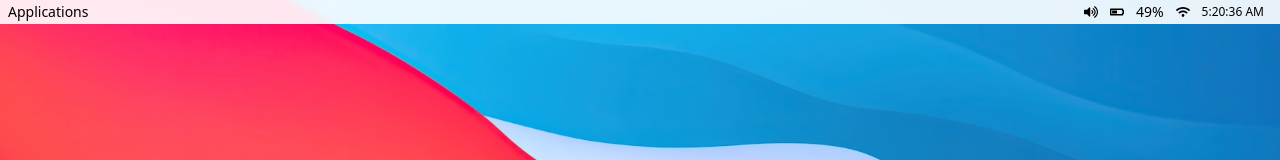
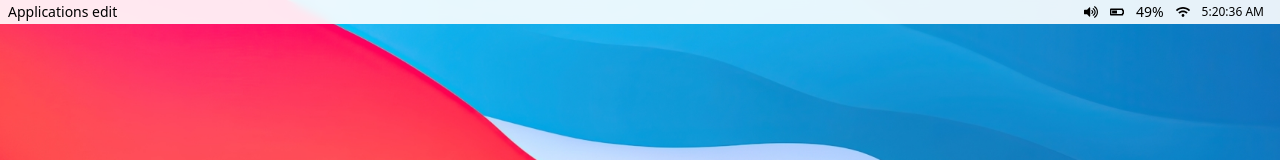
Before and after one commit to vineyrawat/manjaro-clone, a React (Vite) app: page / in a window 1280 px wide. Shown: the top 160 px of the page. Built offline with nearby package versions, Linux system fonts and the light colour scheme.

Commit message:
added edit

```diff
--- a/src/components/main/navbar/index.tsx
+++ b/src/components/main/navbar/index.tsx
@@ -12,7 +12,7 @@ const Navbar = () => {
     <>
       <div className="flex px-2 h-6 w-full bg-white dark:bg-black bg-opacity-90 dark:bg-opacity-40 backdrop-blur-sm items-center justify-between">
         <div className="flex items-center text-sm cursor-pointer">
-          Applications
+          Applications edit
         </div>
         <RightMenu onClick={handleShow} />
         <NavDialog refName={ref} isOpen={show} />
```
Also changed, not shown: .gitpod.yml (added).
